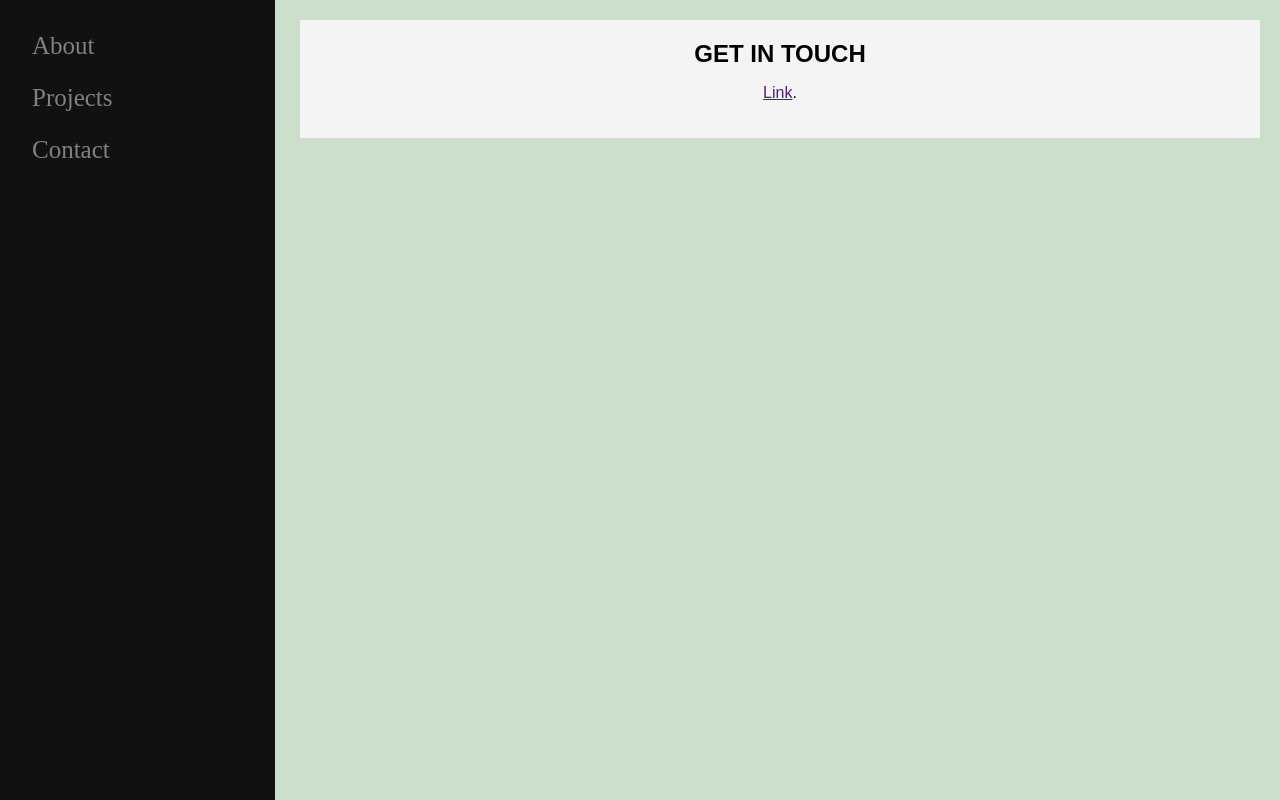
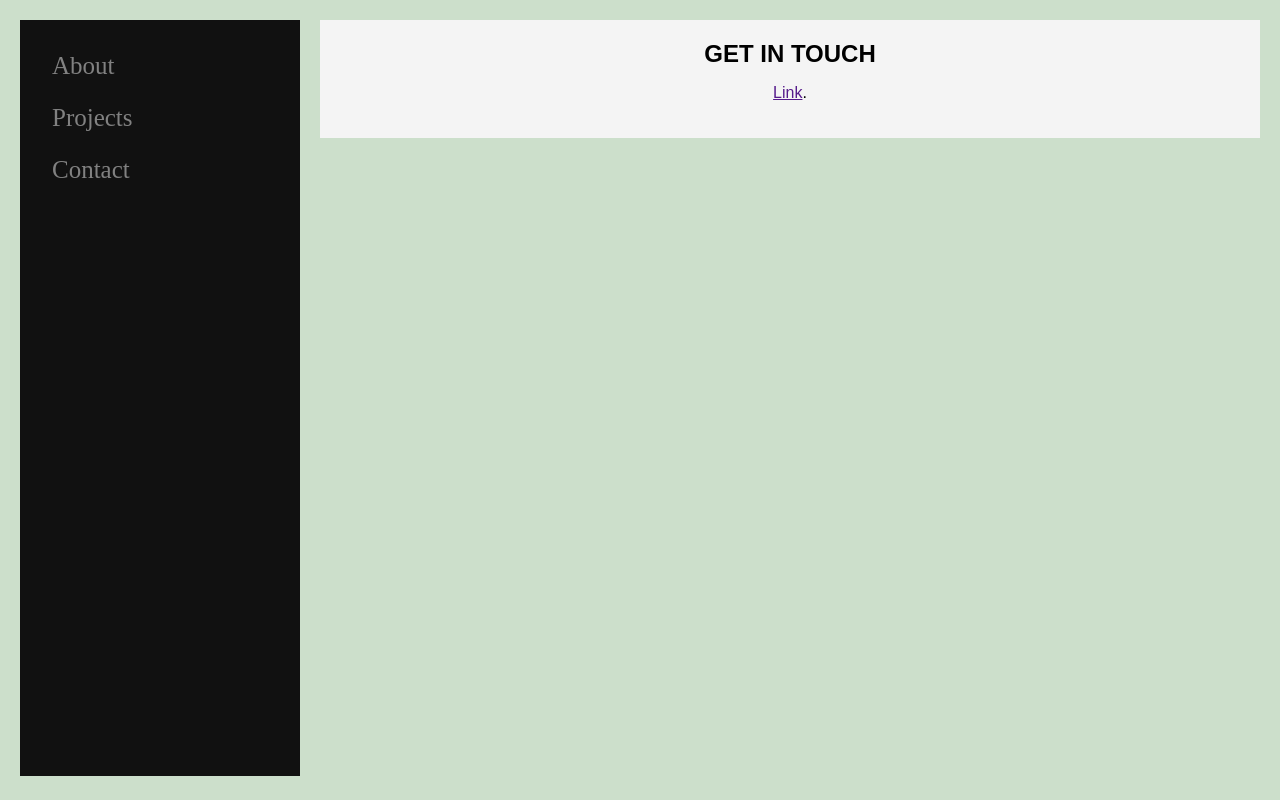
Before and after one commit to Coswold/react_portfolio, a React (Create React App) app: page /#/contact in a window 1280 px wide. Built offline with nearby package versions, Linux system fonts and the light colour scheme.

Commit message:
changed navbar dimensions

```diff
--- a/src/index.css
+++ b/src/index.css
@@ -18,7 +18,7 @@ h1, h2, p, ul, li {
   text-align: center;
   background-color: #F4F4F4;
   padding: 20px;
-  margin-left: 280px; /* Same as the width of the sidenav */
+  margin-left: 300px; /* Same as the width of the sidenav */
 }
 .content h2 {
   padding: 0;
@@ -30,12 +30,12 @@ h1, h2, p, ul, li {
 
 /* Side Nav Stuff */
 .sidenav {
-  height: 100%;
-  width: 275px;
+  height: 92%;
+  width: 280px;
   position: fixed;
   z-index: 1;
-  top: 0;
-  left: 0;
+  /* top: 0;
+  left: 0; */
   background-color: #111;
   overflow-x: hidden;
   padding-top: 20px;
```
